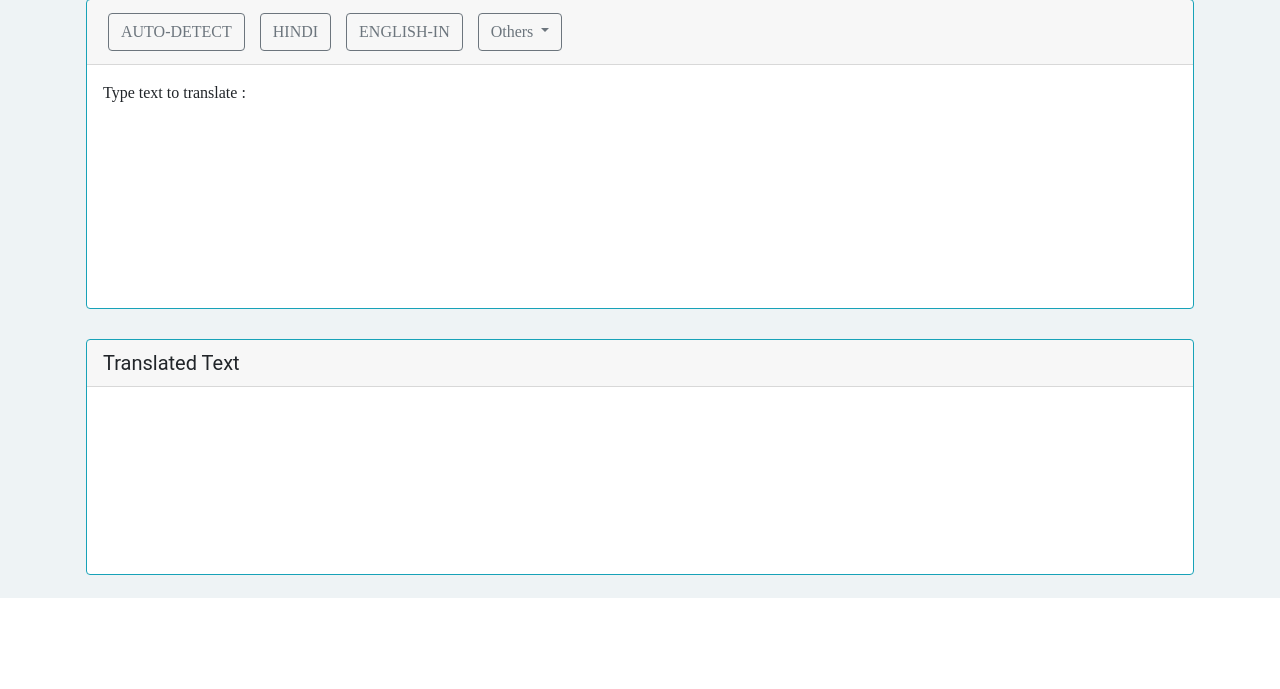
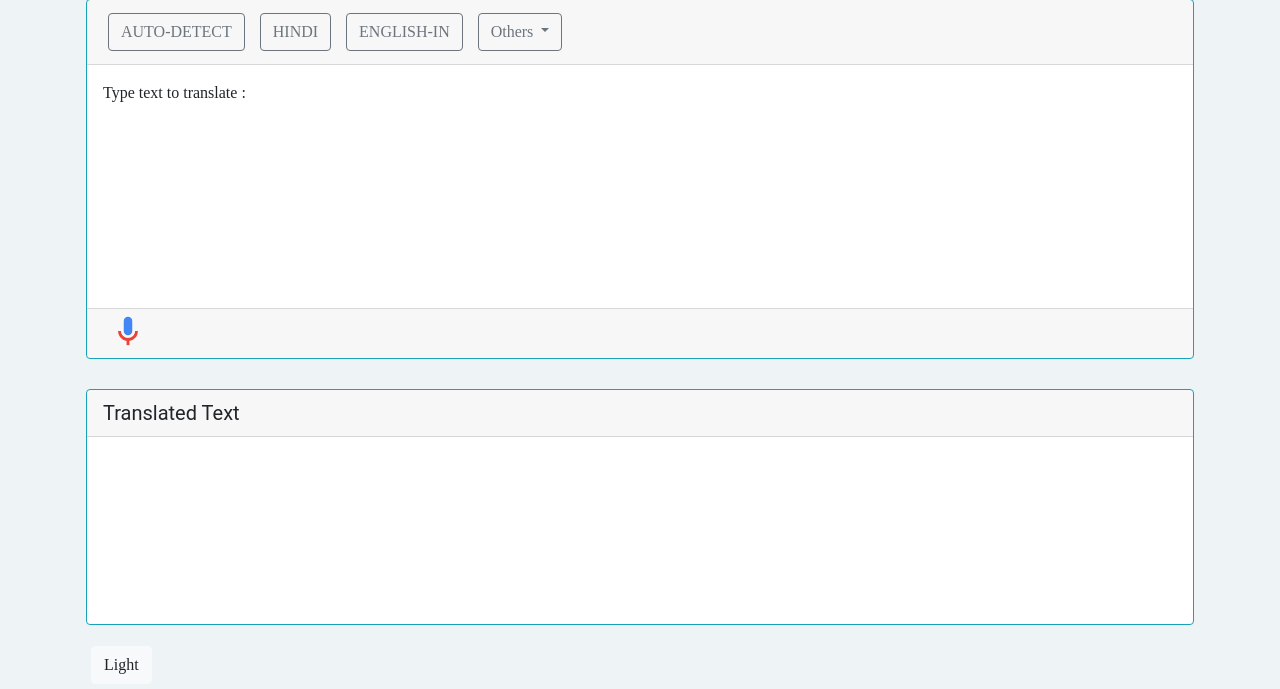
Before and after one commit to sid597/bolowiki.com, a Flask app: page /dashboard/ in a window 1280 px wide. Shown: the part 202-891 px from the top of the page. Before the commit the page ends 800 px from the top, so only its background shows below. Run offline with Flask 2, Linux system fonts and the light colour scheme; the visitor is signed in with stand-in values (Sample User, id 1); parts of the project's set-up code (start-up, migrations or seed data) failed here and were passed over; some libraries are stand-ins or nearby versions.

Commit message:
1. Added support to give translate input by voice

```diff
--- a/static/css/translate.css
+++ b/static/css/translate.css
@@ -6,29 +6,58 @@
   border-style: none;
   padding: 10px;
   /* border: 1px solid; */
-
-}
-[contenteditable]:focus {
-    outline: 0px solid transparent;
 }
 
-.card{
+[contenteditable]:focus {
+  outline: 0px solid transparent;
+}
+
+.card {
   margin-top: 30px;
-
 }
-.card-header{
+.card-header {
   font-family: roboto;
   font-size: 20px;
 }
 
-button{
+button {
   margin: 5px;
 }
 
-#translatedCardBody{
+#translatedCardBody {
   min-height: 187px;
 }
-/* #translateCardBody {
-  border: 1px solid black;
-  height: 100%;
-} */
+
+/* Styles for the mic Icon  */
+
+#micIcon {
+  display: flex;
+  margin-top: -5px;
+  align-items: stretch;
+  flex-direction: row;
+  flex: 0 0 auto;
+}
+#micIconDiv {
+  display: flex;
+  cursor: pointer;
+  align-items: center;
+  width: 44px;
+  line-height: 44px;
+  flex: 1 0 auto;
+  border-width: 0px;
+  border-style: initial;
+  border-color: initial;
+  border-image: initial;
+  background: transparent;
+  outline: none;
+  padding: 0px 8px;
+}
+#micIconSVGIcon {
+  height: 38px;
+  width: 34px;
+  vertical-align: middle;
+}
+/* Modal which is shown when micIcon is clicked */
+#micIconModal {
+  background-color: white;
+}
--- a/static/js/translate/translate.js
+++ b/static/js/translate/translate.js
@@ -110,7 +110,12 @@ const LANGUAGES = {
 document.addEventListener('DOMContentLoaded', () => {
   const textareaElement = document.querySelector('.textareaElement');
   const textToTranslate = document.querySelector('#textToTranslate');
+  const translateTextToSpeech = document.querySelector('#translateTextToSpeech');
   const translatedCardBody = document.querySelector('#translatedCardBody');
+  const micIconModal = new bootstrap.Modal(document.querySelector('#micIconModal'));
+  const micIcon = document.querySelector('#micIcon');
+  const micIconCurrentStatus = document.querySelector('#micIconCurrentStatus');
+  const micIconResult = document.querySelector('#micIconCurrentStatus');
   textareaElement.focus();
 
   // Paste text as plain text in content editable
@@ -122,9 +127,8 @@ document.addEventListener('DOMContentLoaded', () => {
   // Translte the text which is added
 
   textToTranslate.addEventListener('input', () => {
+    const textToTranslateData = textToTranslate.innerHTML;
     // console.log(e);
-    const textToTranslateData = textToTranslate.innerHTML;
-
     const request = new XMLHttpRequest();
     request.open('POST', '/translate/');
     request.onload = () => {
@@ -132,12 +136,111 @@ document.addEventListener('DOMContentLoaded', () => {
       // console.log(` RESPONSE DATA IS : ${responseData.translatedTextResponse}`);
       translatedCardBody.innerHTML = responseData.translatedTextResponse;
     };
-    const data = JSON.stringify({ textToTranslate: textToTranslateData, srcLanguage: 'en', destLanguage: 'hi' });
+    const postData = JSON.stringify({
+      textToTranslate: textToTranslateData,
+      srcLanguage: 'en',
+      destLanguage: 'en',
+    });
+    // console.log(`Data to send for speech translation is ${postData}`)
+
     // console.log(data);
     request.setRequestHeader('Content-type', 'application/json');
-    request.send(data);
+    request.send(postData);
     // setTimeout(() => {
     //   request.send(data);
     // }, 200);
   });
+
+  translateTextToSpeech.addEventListener('click', () => {
+    const textToTranslateData = translatedCardBody.innerHTML;
+    const request = new XMLHttpRequest();
+    console.log('translateTextToSpeech clicked');
+    request.open('POST', '/translateToSpeech/');
+    request.onload = () => { };
+    const postData = JSON.stringify({
+      textToConvert: textToTranslateData,
+      translateLanguage: 'en-GB',
+      nameToSaveWith: 'sid_translate',
+      voiceGender: 'MALE',
+    });
+    request.setRequestHeader('Content-type', 'application/json');
+    console.log(`Data to send for speech translation is ${postData}`);
+    request.send(postData);
+  });
+
+  // #############################################################################
+  // ## Voice Input related Functions                                          ##
+  // #############################################################################
+
+  function showmicIconError(msg) {
+    micIconCurrentStatus.className = 'alert alert-danger';
+    micIconCurrentStatus.innerHTML = msg;
+  }
+
+  function showmicIconNormalMsg(msg) {
+    micIconCurrentStatus.className = 'alert alert-light';
+    micIconCurrentStatus.innerHTML = msg;
+  }
+
+  micIcon.addEventListener('click', () => {
+    console.debug('micIcon clicked');
+    // eslint-disable-next-line no-use-before-define
+    listenToVoiceQuery();
+  });
+
+  async function listenToVoiceQuery() {
+    const listening = false;
+    console.debug('inside listen to voice query');
+    if (!('webkitSpeechRecognition' in window)) {
+      // TODO : Show a update to chrome message or completly hide this svg
+    } else {
+      const recognition = await new webkitSpeechRecognition();
+      recognition.continuous = true;
+      recognition.interimResults = true;
+      // TODO : Change the language detection
+      // recognition.lang = getmicIconLanguage();
+      recognition.lang = 'en-US';
+
+      console.debug(`recognition data is ${recognition}`);
+
+      recognition.onstart = (e) => {
+        showmicIconNormalMsg('Listening ...');
+        console.debug(`recognition started ${e}`);
+      };
+
+      recognition.onresult = (e) => {
+        console.debug(`recognition complete here is your result ${e.results[0][0].transcript}`);
+        console.debug(`here is your event ${e}`);
+        const trans = e.results[0][0].transcript;
+
+        console.debug(`recognition complete here is your result ${trans}`);
+        micIconResult.innerHTML = trans;
+        micIconQuery = trans;
+        return trans;
+      };
+
+      recognition.onerror = (e) => {
+        if (e.error === 'no-speech') {
+          showmicIconError('No speech was detected. You may need to adjust your  microphone');
+        }
+        if (e.error === 'audio-capture') {
+          showmicIconError('No microphone was found. Ensure that a microphone is installed and that microphone settings</a> are configured correctly.');
+        }
+        if (e.error === 'not-allowed') {
+          showmicIconError('Permission to use microphone was denied/blocked. To change,go to chrome://settings/contentExceptions#media-stream');
+        }
+
+        console.debug(` error occured : ${e.error}`);
+      };
+      recognition.onend = async () => {
+        console.debug('ended');
+        setTimeout(() => {
+          showmicIconNormalMsg('Closing voice search');
+          micIconModal.hide();
+        }, 3000);
+      };
+
+      recognition.start();
+    }
+  }
 });
--- a/templates/translate/main.html
+++ b/templates/translate/main.html
@@ -1,12 +1,20 @@
+<!-- Style sheets for translate -->
 <link rel="stylesheet" href={{url_for('static', filename="css/translate.css")}}>
 <script src={{url_for('static', filename='js/translate/translate.js')}}></script>
+
 <div class="card border-info">
   <div class="card-header">
     <!-- <div class="btn-group" role="group" aria-label="Basic example"> -->
-      <button type="button" class="btn btn-outline-secondary" id="autoDetectOption">
+    <button
+      type="button"
+      class="btn btn-outline-secondary"
+      id="autoDetectOption"
+    >
       AUTO-DETECT
     </button>
-      <button type="button" class="btn btn-outline-secondary " id="hindi">HINDI</button>
+    <button type="button" class="btn btn-outline-secondary" id="hindi">
+      HINDI
+    </button>
     <button type="button" class="btn btn-outline-secondary" id="english">
       ENGLISH-IN
     </button>
@@ -26,20 +34,62 @@
 
   <div class="card-body" id="translateCardBody">
     Type text to translate :
-    <div class="textareaElement" contenteditable id="textToTranslate">
-
+    <div class="textareaElement" contenteditable id="textToTranslate"></div>
+  </div>
+  <div class="card-footer">
+    <div id="micIcon" data-toggle="modal" data-target="#micIconModal">
+      <div
+        id="micIconDiv"
+        aria-label="Search by voice"
+        role="button"
+        tabindex="0"
+      >
+        <svg
+          id="micIconSVGIcon"
+          focusable="false"
+          viewBox="0 0 24 24"
+          xmlns="http://www.w3.org/2000/svg"
+        >
+          <path
+            d="m12 15c1.66 0 3-1.31 3-2.97v-7.02c0-1.66-1.34-3.01-3-3.01s-3 1.34-3 3.01v7.02c0 1.66 1.34 2.97 3 2.97z"
+            fill="#4285f4"
+          ></path>
+          <path d="m11 18.08h2v3.92h-2z" fill="#ea4335"></path>
+          <path
+            d="m7.05 16.87c-1.27-1.33-2.05-2.83-2.05-4.87h2c0 1.45 0.56 2.42 1.47 3.38v0.32l-1.15 1.18z"
+            fill="#ea4335"
+          ></path>
+          <path
+            d="m12 16.93a4.97 5.25 0 0 1 -3.54 -1.55l-1.41 1.49c1.26 1.34 3.02 2.13 4.95 2.13 3.87 0 6.99-2.92 6.99-7h-1.99c0 2.92-2.24 4.93-5 4.93z"
+            fill="#ea4335"
+          ></path>
+        </svg>
       </div>
     </div>
-  <!-- <div class="card-footer">
-    <button type="button" class="btn btn-dark">Translate</button>
-  </div> -->
+  </div>
 </div>
 
 <!-- Card for the translated text -->
 
-<div class="card border-info mb-3"  >
+<div class="card border-info mb-3">
   <div class="card-header">Translated Text</div>
-  <div class="card-body" id="translatedCardBody">
+  <div class="card-body" id="translatedCardBody"></div>
+</div>
+<button type="button" id="translateTextToSpeech" class="btn btn-light">
+  Light
+</button>
 
+<!-- --------------------------------------------------------------- -->
+
+<div
+  class="modal fade"
+  id="micIconModal"
+  tabindex="-1"
+  aria-labelledby="micIconModalLabel"
+  aria-hidden="true"
+>
+  <div class="modal-dialog">
+    <div class="alert alert-light" id="micIconCurrentStatus"></div>
+    <div id="micIconResult"></div>
   </div>
 </div>
```
Lines whose indentation alone changed are shown as unchanged.
